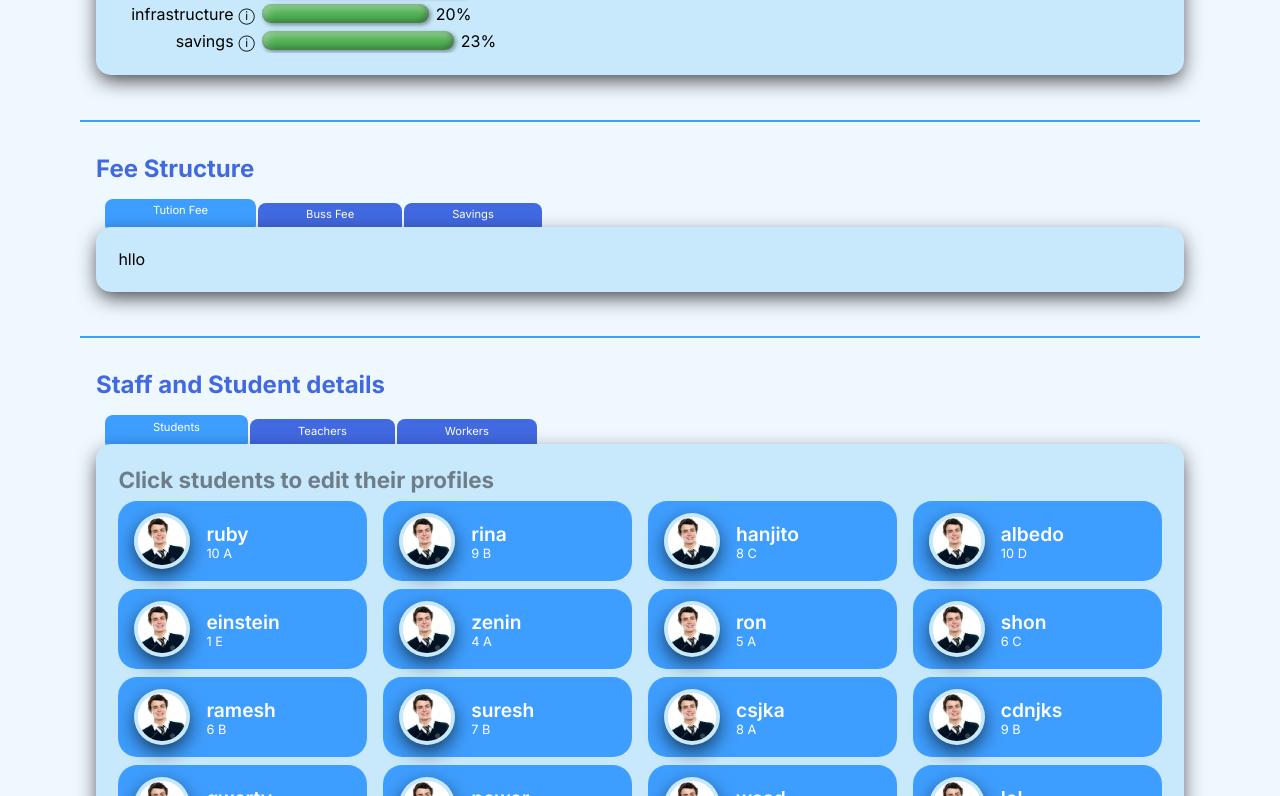
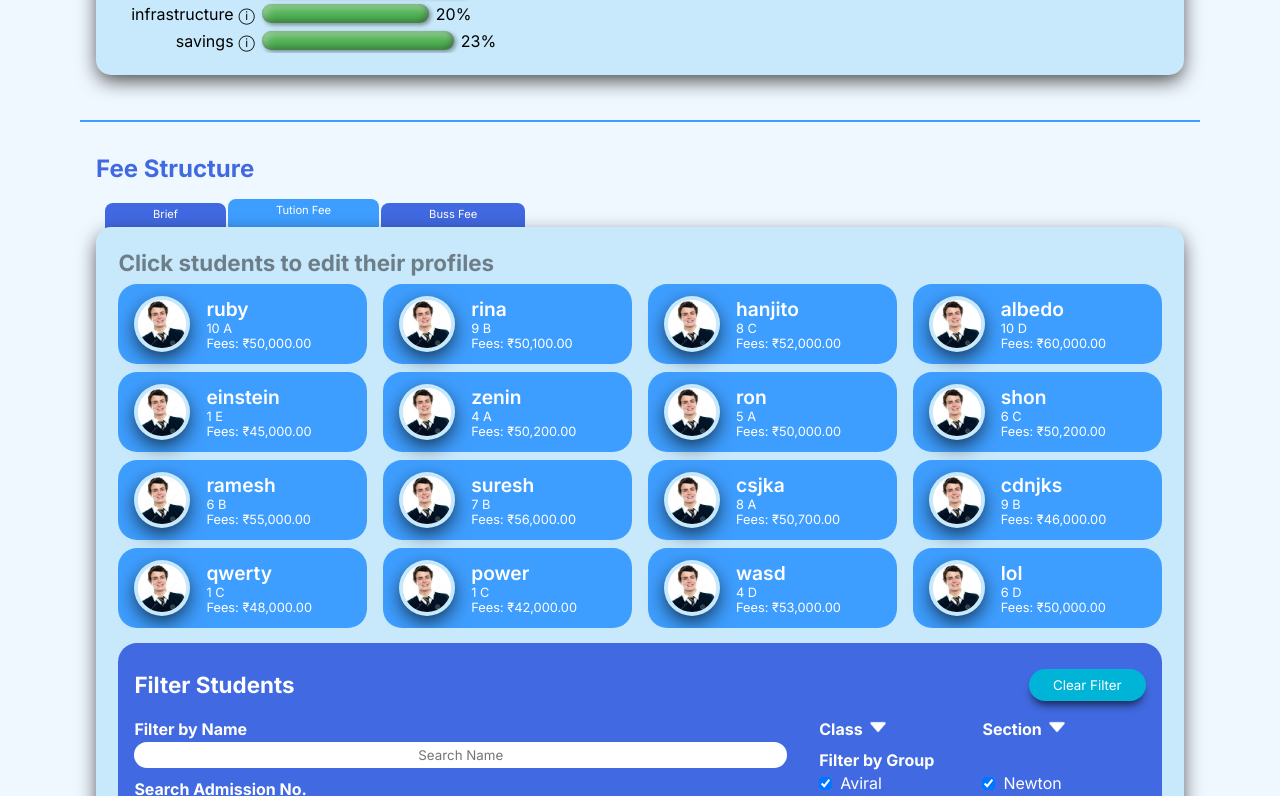
Before and after one commit to TarushGupta23/SchoolManager, a React (Create React App) app: page /school in a window 1280 px wide. Shown: the part 724-1520 px from the top of the page. Built offline with nearby package versions, Linux system fonts and the light colour scheme.

Commit message:
complete school page

```diff
--- a/src/components/profile-item/ProfileBox.jsx
+++ b/src/components/profile-item/ProfileBox.jsx
@@ -5,6 +5,7 @@ export default function ProfileBox(props) {
     const color = props.color || "";
     const tempFunc = () => { return }
     const func = props.func || tempFunc
+    const extra = props.extra || []
     return (
         <li className={"profile-box-item "+color} onClick={func}>
             <div className="profile-box-left">
@@ -13,6 +14,7 @@ export default function ProfileBox(props) {
             <div className="profile-box-right">
                 <div className="pb-r-top">{props.name}</div>
                 <div className="pb-r-bottom">{props.id}</div>
+                { extra.map(item => (<div className="pb-r-bottom">{item}</div>)) }
             </div>
         </li>
     )
--- a/src/components/table/Table.jsx
+++ b/src/components/table/Table.jsx
@@ -2,7 +2,7 @@ import "./table.css"
 
 export default function Table(props) {
     return (
-        <table className="time-table">
+        <table className='time-table'>
             <tbody>
             {
                 props.table.map((row, index) => {
--- a/src/pages/school/School.jsx
+++ b/src/pages/school/School.jsx
@@ -1,7 +1,7 @@
 import React, { useState } from "react";
 import './school.css'
 import Button from "../../components/Button/BaseButton";
-import {overallExpenditure, TeacherExpenditure, WorkerExpenditure, Goals, StudentDetails, InfrastructureExpenditure, TeacherDetails, WorkerDetails} from "./SchoolUtil";
+import {overallExpenditure, TeacherExpenditure, WorkerExpenditure, Goals, StudentDetails, InfrastructureExpenditure, TeacherDetails, WorkerDetails, TutionFee, OverallIncome} from "./SchoolUtil";
 
 export default function School(props) {
     const school = props.school;
@@ -60,10 +60,25 @@ export default function School(props) {
 
     // ----------------- FOR INCOME -----------------
     const [selectedIncomeTab, setSelectedIncomeTab] = useState('Tution Fee');
+    // BRIEF - DETAILS
+    const [briefIncomeTab, setBriefIncomeTab] = useState('classes')
+    // STUDENT - DETAILS
+    const StudentDetailsInitialForm = { name: '', admissionNo: '', classes: [], sections: [], group: [true, true, true, true], rollNo: '', dropDown: [false, false], fees: [0, 9_00_000] }
+    const [tutionForm, settutionForm] = useState(StudentDetailsInitialForm)
+
+    const renderFeeStruTab = () => {
+        switch (selectedIncomeTab) {
+            case 'Tution Fee':
+                return TutionFee(school, tutionForm, settutionForm, StudentDetailsInitialForm)
+            case 'Overall':
+                return OverallIncome(school, briefIncomeTab, setBriefIncomeTab);
+            default:
+                return <div>Hello</div>
+        }
+    }
 
     // ----------------- FOR STAFF & STUDENTS -----------------
     // STUDENT - DETAILS
-    const StudentDetailsInitialForm = { name: '', admissionNo: '', classes: [], sections: [], group: [true, true, true, true], rollNo: '', dropDown: [false, false], fees: [0, 9_00_000] }
     const [studentDetailsForm, setStudentDetailsForm] = useState(StudentDetailsInitialForm)
 
     // TEACHER - DETAILS
@@ -72,7 +87,7 @@ export default function School(props) {
     // TEACHER - DETAILS
     const [workerDetailsForm, setWorkerDetilsForm] = useState(initialWorkerFormState);
 
-    const [selectedStaffTab, setSelectedStaffTab] = useState('Students')
+    const [selectedStaffTab, setSelectedStaffTab] = useState('Overall')
     const renderStaffTab = () => {
         switch (selectedStaffTab) {
             case 'Students':
@@ -86,7 +101,6 @@ export default function School(props) {
         }
     }
 
-    // ----------------- FOR EXPENDITURE -----------------
     /* ==============================================
                     MAIN CODE
     ============================================== */
@@ -150,13 +164,13 @@ export default function School(props) {
             <h2 className="section-heading">Fee Structure</h2>
             <div className="tab-container">
                 <ul>
+                    <div className={selectedIncomeTab==='Overall'? 'tab tab-selected' : 'tab'} onClick={() => setSelectedIncomeTab('Overall')}>Brief</div>
                     <div className={selectedIncomeTab==='Tution Fee'? 'tab tab-selected' : 'tab'} onClick={() => setSelectedIncomeTab('Tution Fee')}>Tution Fee</div>
                     <div className={selectedIncomeTab==='Buss Fee'? 'tab tab-selected' : 'tab'} onClick={() => setSelectedIncomeTab('Buss Fee')}>Buss Fee</div>
-                    <div className={selectedIncomeTab==='Savings'? 'tab tab-selected' : 'tab'} onClick={() => setSelectedIncomeTab('Savings')}>Savings</div>
                 </ul>
             </div>
             <div className="tab-content">
-                hllo
+                { renderFeeStruTab() }
             </div>
         </section>
 
--- a/src/pages/school/SchoolUtil.jsx
+++ b/src/pages/school/SchoolUtil.jsx
@@ -4,11 +4,14 @@ import TeacherFilter from "../../components/Filters/TeacherFilter";
 import StudentFilter from "../../components/Filters/StudentFilter";
 import ProfileBox from '../../components/profile-item/ProfileBox';
 import db from '../../DB_conditions'
+import Table from "../../components/table/Table";
 
 function RenderProfiles(profileList) {
     return <ul className="student-list">
         {profileList.map((item, index) => (
-            <ProfileBox key={index} name={item.name} img='person1.png' id={item.id} />
+            (item.extra) ?
+            <ProfileBox key={index} name={item.name} img='person1.png' id={item.id} extra={item.extra}/>
+            : <ProfileBox key={index} name={item.name} img='person1.png' id={item.id} />
         ))}
     </ul>
 }
@@ -134,6 +137,65 @@ function InfrastructureExpenditure(expList) {
 }
 
 /* =====================================================================
+                FEE STRUCTURE
+===================================================================== */
+function OverallIncome(school, tab, setTab) {
+    const classes = [1, 2, 3, 4, 5, 6, 7, 8, 9, 10, '+1', '+2']
+    let data = [['Class', 'Total Students', 'Income']];
+    for (let classN of classes) {
+        data.push([
+            classN,
+            school.students.reduce((sum, student) => ((student.class == classN)? sum + 1 : sum), 0),
+            school.students.reduce((sum, student) => ((student.class == classN)? sum + student.fees : sum), 0).toLocaleString('en-IN', { style: 'currency', currency: 'INR' })
+        ])
+    }
+    let busses = [['Buss No.', 'Driver', 'Total Students', 'Income']]
+    for (let bus of school.busses) {
+        busses.push([
+            // TODO
+        ])
+    }
+    return <>
+        <h2 className="tab-explain-heading">Total Income: {school.totalIncome.toLocaleString('en-IN', { style: 'currency', currency: 'INR' })}</h2>
+        <div className="tableContainer">
+            <Table table={(tab==='classes')?data:busses} />
+        </div>
+        <div className="tab-content-nav">
+            <li className={tab==='classes'? "tab-content-btn tab-content-selected" : 'tab-content-btn'} onClick={() => setTab('classes')}>Classes</li>
+            <li className={tab==='busses'? "tab-content-btn tab-content-selected" : 'tab-content-btn'} onClick={() => setTab('busses')}>Busses</li>
+        </div>
+    </>
+}
+function TutionFee(school, form, setForm, initialForm) {
+    let studentList = school.students.filter(student => {
+        const nameFilter = form.name.trim().toLowerCase();
+        const admissionNo = form.admissionNo.trim().toLowerCase();
+        if (nameFilter && !student.name.trim().toLowerCase().includes(nameFilter)) {
+            return false
+        } if (admissionNo && !(student.admissionNo + '').trim().toLowerCase().includes(admissionNo)) {
+            return false
+        } if (student.fees < form.fees[0] || student.fees > form.fees[1]) {
+            return false
+        } if (form.classes.length != 0 && !form.classes.includes(student.class)) {
+            return false
+        } if (form.sections.length != 0 && !form.sections.includes(student.section)) {
+            return false
+        }
+        return form.group[db.groups.indexOf(student.group)];
+    })
+    return <>
+        <h2 className="tab-explain-heading">Click students to edit their profiles</h2>
+        { RenderProfiles(studentList.map(student => ({
+            name: student.name,
+            id: `${student.class} ${student.section}`,
+            extra: [`Fees: ${student.fees.toLocaleString('en-IN', { style: 'currency', currency: 'INR' })}`]
+        }))) }
+        <StudentFilter form={form} setForm={setForm} initialForm={initialForm}/>
+    </>
+}
+
+
+/* =====================================================================
                 STAFF AND STUDENT DETAILS
 ===================================================================== */
 function StudentDetails(school, form, setForm, initialForm) {
@@ -221,4 +283,4 @@ function WorkerDetails(school, form, setForm, initialForm) {
     </>)
 }
 
-export { overallExpenditure, TeacherExpenditure, WorkerExpenditure, Goals, StudentDetails, InfrastructureExpenditure, TeacherDetails, WorkerDetails }
+export { overallExpenditure, TeacherExpenditure, WorkerExpenditure, Goals, StudentDetails, InfrastructureExpenditure, TeacherDetails, WorkerDetails, TutionFee, OverallIncome }
--- a/src/pages/school/school.css
+++ b/src/pages/school/school.css
@@ -139,3 +139,7 @@ ul.horizontal {
 ul.horizontal > li {
     flex: 1;
 }
+.tableContainer {
+    max-height: 30rem;
+    overflow-y: scroll;
+}
```
Also changed, not shown: src/components/table/table.css (line endings or trailing spaces).
